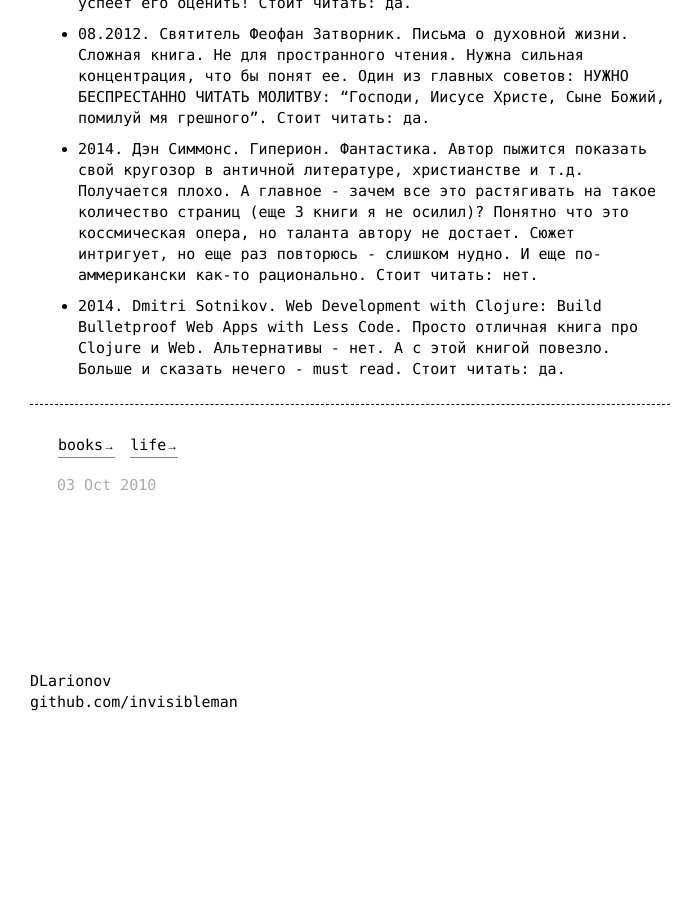
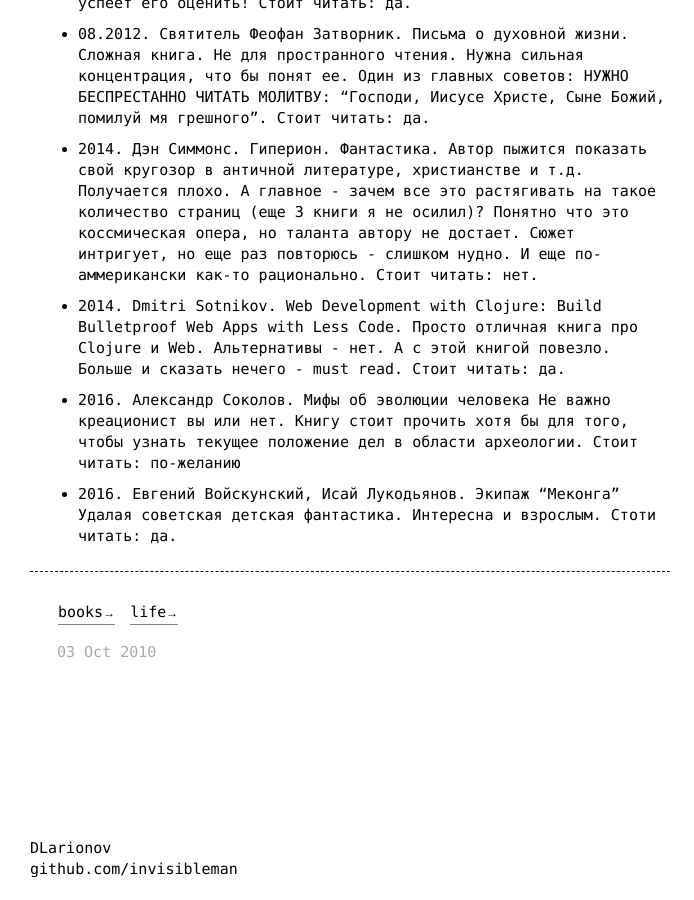
Before and after one commit to InvisibleMan/blog.dlarionov.info, a Jekyll site: the page built from pages/readed_books.md, in a window 1280 px wide and 900 px high, scrolled down 1859 px. Shown: the whole window, without its empty margins (0-694 px from the left). Built offline with Jekyll 4.4.1, drawn with Linux system fonts in a browser that asks for light colours; before the commit the page ends 2592 px from its top, so only the background shows below that.

Commit message:
Fix highlighting

```diff
--- a/_config.yml
+++ b/_config.yml
@@ -1,5 +1,5 @@
 name: DLarionov
-highlighter: pygments
+highlighter: rouge
 safe: true
 timezone: Europe/Moscow
 markdown: kramdown
--- a/pages/readed_books.md
+++ b/pages/readed_books.md
@@ -106,3 +106,11 @@
 + *2014*. Dmitri Sotnikov. **Web Development with Clojure: Build Bulletproof Web Apps with Less Code**.
   Просто отличная книга про Clojure и Web. Альтернативы - нет. А с этой книгой повезло. Больше и сказать нечего - must read.
   Стоит читать: **да**.
+
++ *2016*. Александр Соколов. **Мифы об эволюции человека**
+  Не важно креационист вы или нет. Книгу стоит прочить хотя бы для того, чтобы узнать текущее положение дел в области археологии.
+  Стоит читать: **по-желанию**
+
++ *2016*. Евгений Войскунский, Исай Лукодьянов. **Экипаж "Меконга"**
+  Удалая советская детская фантастика. Интересна и взрослым.
+  Стоти читать: **да**.
```
